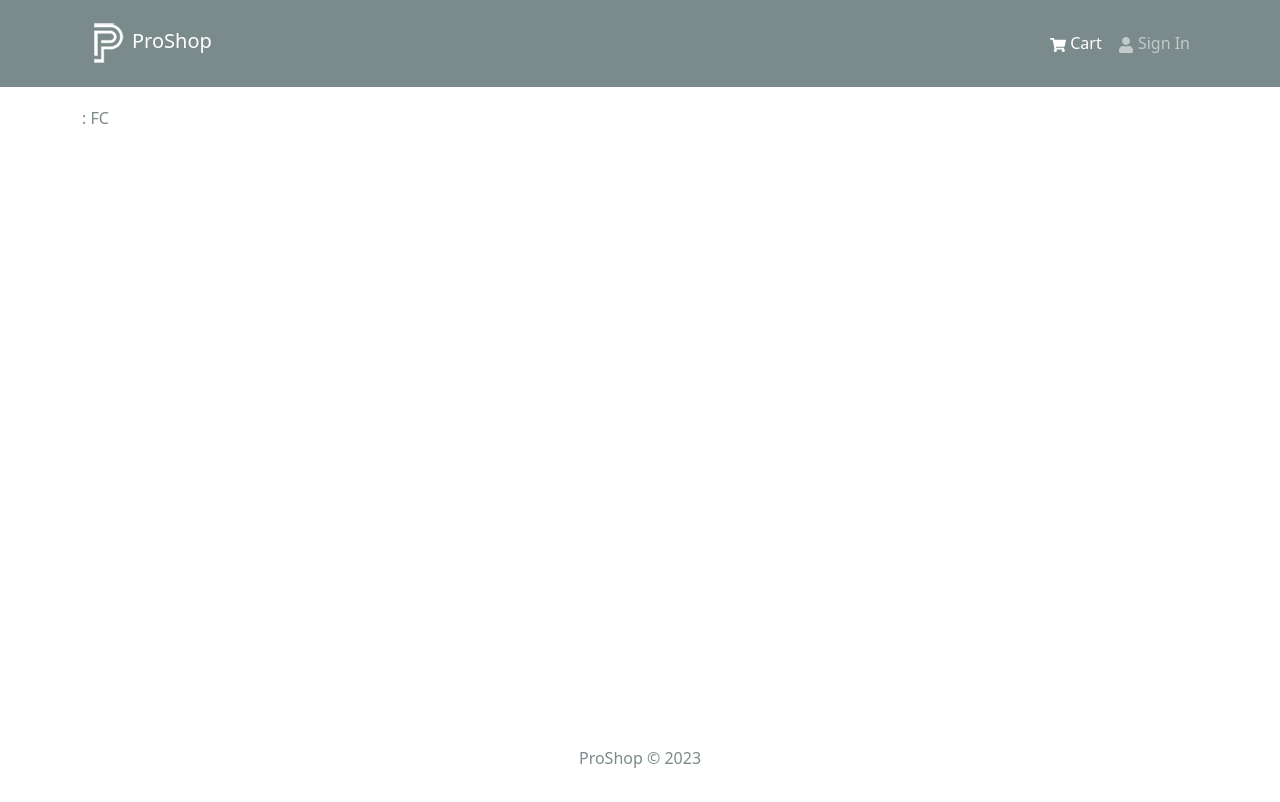
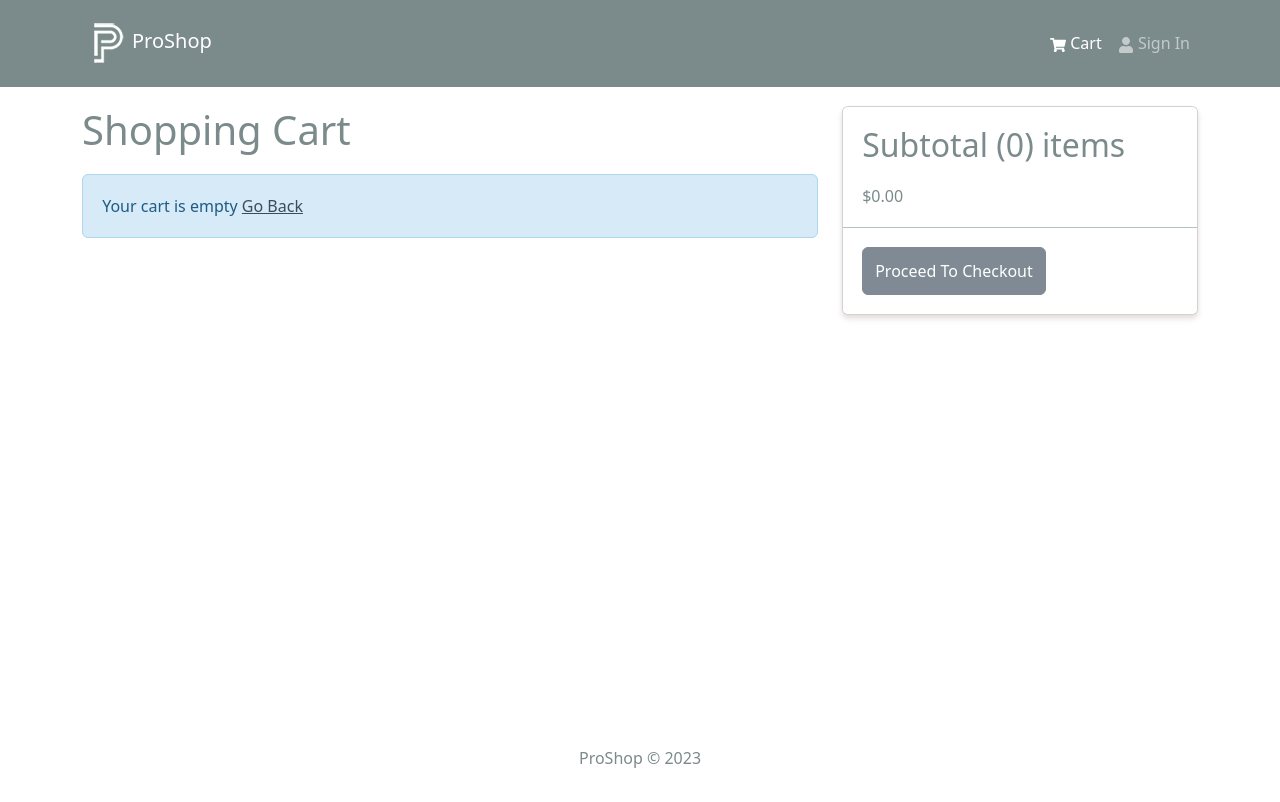
Before and after one commit to buga747/ecommerce-mern, a React (Vite) app in the folder frontend/: page /cart in a window 1280 px wide. Shown: the top 802 px of the page. Built offline with nearby package versions, Linux system fonts and the light colour scheme.

Commit message:
fix types

```diff
--- a/frontend/src/redux/slices/cartSlice.ts
+++ b/frontend/src/redux/slices/cartSlice.ts
@@ -1,18 +1,5 @@
 import { createSlice, PayloadAction } from '@reduxjs/toolkit';
-
-interface ICartItem {
-  _id: string;
-  name: string;
-  price: number;
-  qty: number;
-}
-
-interface ICartState {
-  cartItems: ICartItem[];
-  itemsPrice: string; // Added itemsPrice property with string type
-  shippingPrice: string; // Added shippingPrice property with string type
-  totalPrice: string; // Added totalPrice property with string type
-}
+import { ICartProduct, ICartState } from '../reduxTypes';
 
 const addDecimals = (num: number) => {
   return (Math.round(num * 100) / 100).toFixed(2);
@@ -32,7 +19,7 @@ const cartSlice = createSlice({
   name: 'cart',
   initialState,
   reducers: {
-    addToCart: (state, action: PayloadAction<ICartItem>) => {
+    addToCart: (state, action: PayloadAction<ICartProduct>) => {
       const item = action.payload;
 
       const existItem = state.cartItems.find(x => x._id === item._id);
@@ -63,9 +50,32 @@ const cartSlice = createSlice({
       // Save the cart to localStorage
       localStorage.setItem('cart', JSON.stringify(state));
     },
+
+    removeFromCart: (state, action) => {
+      state.cartItems = state.cartItems.filter(x => x._id !== action.payload);
+      // Recalculate itemsPrice
+      const itemsPrice = state.cartItems.reduce(
+        (acc, item) => acc + item.price * item.qty,
+        0
+      );
+      state.itemsPrice = addDecimals(itemsPrice);
+
+      // ShippingPrice
+      const shippingPrice = itemsPrice > 100 ? 0 : 10;
+      state.shippingPrice = addDecimals(shippingPrice);
+
+      // Calculate the total price
+      const totalPrice = itemsPrice + shippingPrice;
+      state.totalPrice = addDecimals(totalPrice);
+
+      // Save the cart to localStorage
+      localStorage.setItem('cart', JSON.stringify(state));
+    },
   },
 });
 
-export const { addToCart } = cartSlice.actions;
+export type CartSlice = typeof cartSlice;
+
+export const { addToCart, removeFromCart } = cartSlice.actions;
 
 export default cartSlice.reducer;
--- a/frontend/src/screens/CartScreen.tsx
+++ b/frontend/src/screens/CartScreen.tsx
@@ -1,6 +1,8 @@
+import { Link, useNavigate } from 'react-router-dom';
+import { useDispatch, useSelector } from 'react-redux';
 import {
+  Row,
   Col,
-  Row,
   ListGroup,
   Image,
   Form,
@@ -8,14 +10,129 @@ import {
   Card,
 } from 'react-bootstrap';
 import { FaTrash } from 'react-icons/fa';
-import { Link, useNavigate } from 'react-router-dom';
 import Message from '../components/Message';
-import { useDispatch, useSelector } from 'react-redux';
+import { addToCart, removeFromCart } from '../redux/slices/cartSlice';
+import { RootState } from '../redux/store';
+import { ICartProduct } from '../redux/reduxTypes';
 
-const CartScreen: React.FC = () => {
+const CartScreen = () => {
   const navigate = useNavigate();
   const dispatch = useDispatch();
-  return <div>: FC</div>;
+
+  const cart = useSelector((state: RootState) => state.cart);
+  const { cartItems } = cart;
+
+  const addToCartHandler = (product: ICartProduct, qty: number) => {
+    dispatch(addToCart({ ...product, qty }));
+  };
+
+  const removeFromCartHandler = (id: string) => {
+    dispatch(removeFromCart(id));
+  };
+
+  const checkoutHandler = () => {
+    navigate('/login?redirect=/shipping');
+  };
+
+  return (
+    <Row>
+      <Col md={8}>
+        <h1 style={{ marginBottom: '20px' }}>Shopping Cart</h1>
+        {cartItems.length === 0 ? (
+          <Message>
+            Your cart is empty <Link to="/">Go Back</Link>
+          </Message>
+        ) : (
+          <ListGroup variant="flush">
+            <ListGroup.Item>
+              <Row style={{ textAlign: 'center' }}>
+                <Col md={2}></Col>
+                <Col md={3}>Item</Col>
+                <Col md={2}>Item Price</Col>
+                <Col md={2}>Total Price </Col>
+                <Col md={2}>Quantity</Col>
+              </Row>
+            </ListGroup.Item>
+
+            {cartItems.map((item: ICartProduct) => (
+              <ListGroup.Item key={item._id}>
+                <Row>
+                  <Col md={2}>
+                    <Image src={item.image} alt={item.name} fluid rounded />
+                  </Col>
+                  <Col md={3}>
+                    <Link to={`/product/${item._id}`}>{item.name}</Link>
+                  </Col>
+                  <Col md={2}>${item.price}</Col>
+                  <Col md={2}>${(item.price * item.qty).toFixed(2)}</Col>
+
+                  <Col md={2}>
+                    <Form.Control
+                      as="select"
+                      value={item.qty}
+                      style={{ textAlign: 'center' }}
+                      onChange={e =>
+                        addToCartHandler(item, Number(e.target.value))
+                      }
+                    >
+                      {[...Array(item.countInStock).keys()].map(x => (
+                        <option key={x + 1} value={x + 1}>
+                          {x + 1}
+                        </option>
+                      ))}
+                    </Form.Control>
+                  </Col>
+                  <Col md={1}>
+                    <Button
+                      type="button"
+                      variant="light"
+                      onClick={() => removeFromCartHandler(item._id)}
+                    >
+                      <FaTrash />
+                    </Button>
+                  </Col>
+                </Row>
+              </ListGroup.Item>
+            ))}
+          </ListGroup>
+        )}
+      </Col>
+      <Col md={4}>
+        <Card>
+          <ListGroup variant="flush">
+            <ListGroup.Item>
+              <h2>
+                Subtotal (
+                {cartItems.reduce(
+                  (acc: number, item: ICartProduct) => acc + item.qty,
+                  0
+                )}
+                ) items
+              </h2>
+              $
+              {cartItems
+                .reduce(
+                  (acc: number, item: ICartProduct) =>
+                    acc + item.qty * item.price,
+                  0
+                )
+                .toFixed(2)}
+            </ListGroup.Item>
+            <ListGroup.Item>
+              <Button
+                type="button"
+                className="btn-block"
+                disabled={cartItems.length === 0}
+                onClick={checkoutHandler}
+              >
+                Proceed To Checkout
+              </Button>
+            </ListGroup.Item>
+          </ListGroup>
+        </Card>
+      </Col>
+    </Row>
+  );
 };
 
 export default CartScreen;
--- a/frontend/src/screens/ProductScreen.tsx
+++ b/frontend/src/screens/ProductScreen.tsx
@@ -18,14 +18,16 @@ import Loader from '../components/Loader';
 import Message from '../components/Message';
 import { useDispatch } from 'react-redux';
 import { useSelector } from 'react-redux';
+import { ICartProduct } from '../types/productTypes';
+import { RootState } from '../redux/store';
 
 const ProductScreen: React.FC = () => {
   const { id: productId } = useParams();
-  const cartItems = useSelector(state => state.cart.cartItems);
+  const cartItems = useSelector((state: RootState) => state.cart.cartItems);
 
   const dispatch = useDispatch();
   const navigate = useNavigate();
-  const [qty, setQty] = useState(1);
+  const [qty, setQty] = useState<number>(1);
 
   const {
     data: product,
@@ -34,7 +36,9 @@ const ProductScreen: React.FC = () => {
   } = useGetProductDetailsQuery(productId);
 
   const addToCartHandler = () => {
-    const existingCartItem = cartItems.find(item => item._id === product._id);
+    const existingCartItem = cartItems.find(
+      (item: ICartProduct) => item._id === product._id
+    );
 
     if (existingCartItem) {
       dispatch(
```
Also changed, not shown: frontend/src/redux/reduxTypes.ts (+48 -0 lines), frontend/src/types/productTypes.ts (deleted, +0 -17 lines).
